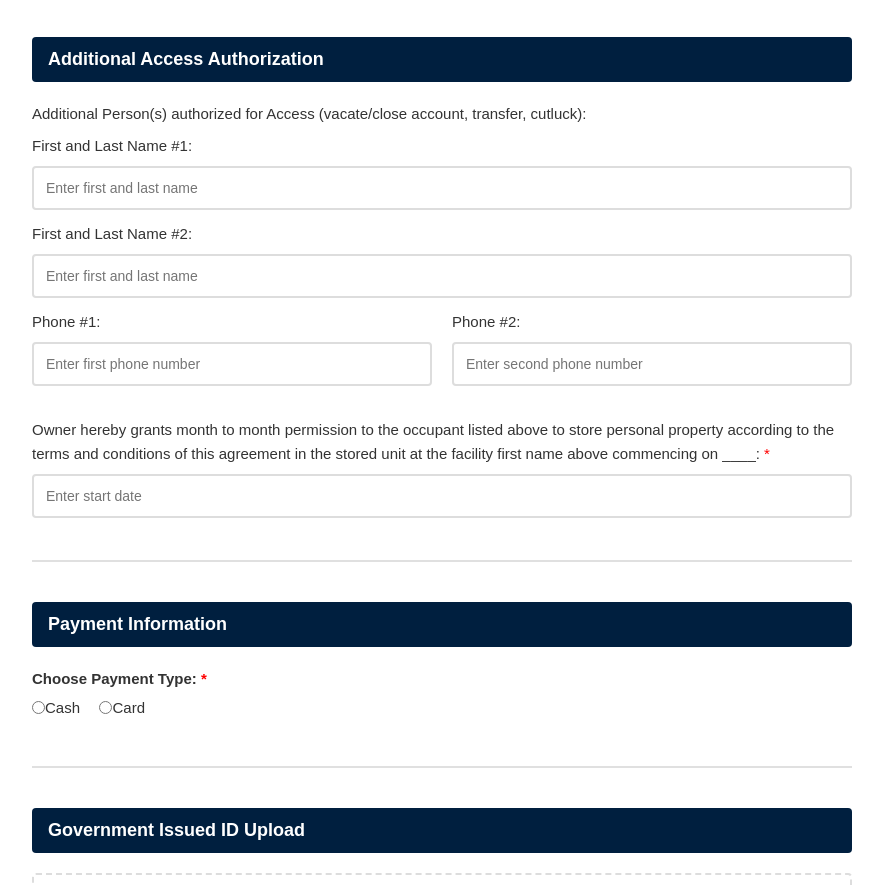
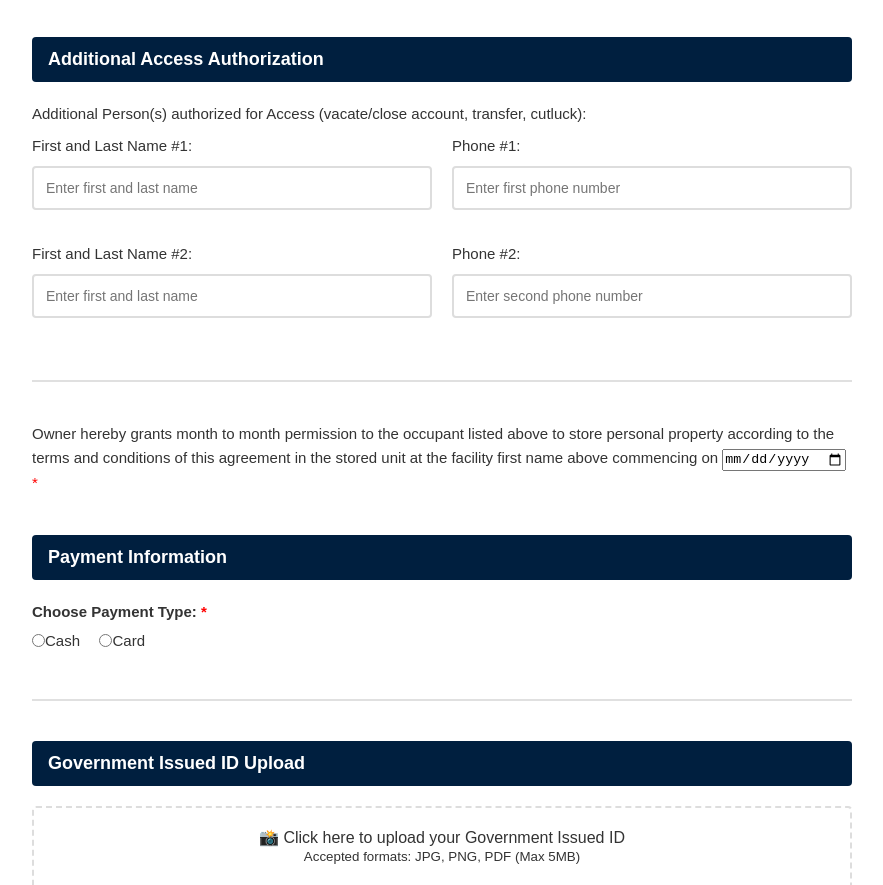
Before and after one commit to nycstorageplus/Storage-Plus_Intake-Form, a plain HTML site: page index.html in a window 1280 px wide. Shown: the part 1620-2505 px from the top of the page, without its empty margins (198-1081 px from the left). Drawn offline with nearby package versions, Linux system fonts and the light colour scheme; a script that the page names is missing.

Commit message:
Update index.html

```diff
--- a/index.html
+++ b/index.html
@@ -231,7 +231,7 @@ color: #666;
 <img src="./1.png" alt="Storage Plus Logo" class="logo">
 <h1>Storage Plus Intake Form</h1>
 
-<p class="required-note">* Indicates required fields</p>
+
 
 <!-- Success Message -->
 <div id="success-message" class="success-message">
@@ -249,6 +249,7 @@ color: #666;
 </div>
 
 <form id="intakeForm">
+<p class="required-note">* Indicates required fields</p>
 <div class="form-section">
 <div class="section-title">Contact Information</div>
 <div class="form-row">
@@ -332,26 +333,38 @@ color: #666;
 
 <div class="form-section">
   <div class="section-title">Additional Access Authorization</div>
+
   <p>Additional Person(s) authorized for Access (vacate/close account, transfer, cutluck):</p>
-<p>First and Last Name #1:</p>
-<input type="text" name="authorized_person_1" placeholder="Enter first and last name">
-<p>First and Last Name #2:</p>
-<input type="text" name="authorized_person_2" placeholder="Enter first and last name">
 
   <div class="form-row">
     <div>
+      <p>First and Last Name #1:</p>
+      <input type="text" name="authorized_person_1" placeholder="Enter first and last name">
+    </div>
+    <div>
       <p>Phone #1:</p>
       <input type="tel" name="phone_1" placeholder="Enter first phone number">
+    </div>
+  </div>
+
+  <div class="form-row">
+    <div>
+      <p>First and Last Name #2:</p>
+      <input type="text" name="authorized_person_2" placeholder="Enter first and last name">
     </div>
     <div>
       <p>Phone #2:</p>
       <input type="tel" name="phone_2" placeholder="Enter second phone number">
     </div>
   </div>
-<p>Owner hereby grants month to month permission to the occupant listed above to store personal property according to the terms and conditions of this agreement in the stored unit at the facility first name above commencing on ____: <span style="color: red;">*</span></p>
-<input type="text" name="commencement_date" required placeholder="Enter start date">
+
 </div>
-
+<p>
+Owner hereby grants month to month permission to the occupant listed above to store personal property according to the terms and conditions of this agreement in the stored unit at the facility first name above commencing on
+<input type="date" name="commencement_date" required style="display: inline-block; width: auto;">
+<span style="color: red;">*</span>
+</p>
+<p><br></p>
 <div class="form-section">
 <div class="section-title">Payment Information</div>
 
@@ -396,7 +409,7 @@ Auto-payment
 <input type="text" name="card_cvv" placeholder="Enter CVV" id="card_cvv_field" maxlength="4">
 
 <p>Expiration Date (MM/YY): <span style="color: red;">*</span></p>
-<input type="text" name="card_expiration" placeholder="MM/YY" id="card_expiration_field">
+<input type="month" name="card_expiration" placeholder="MM/YY" id="card_expiration_field">
 
 </div>
 </div>
```
Lines whose indentation alone changed are shown as unchanged.
